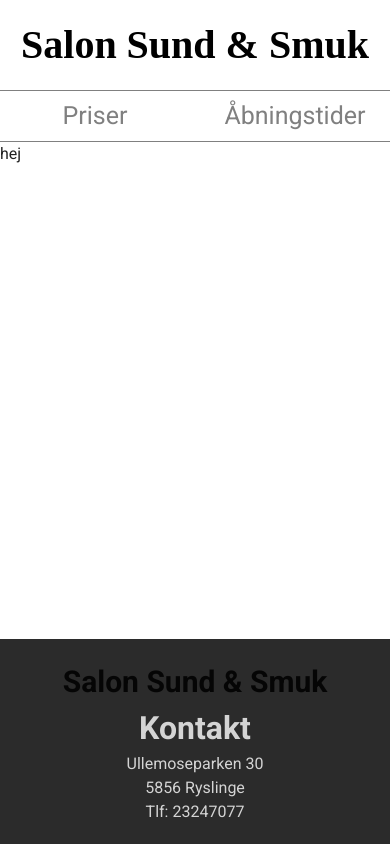
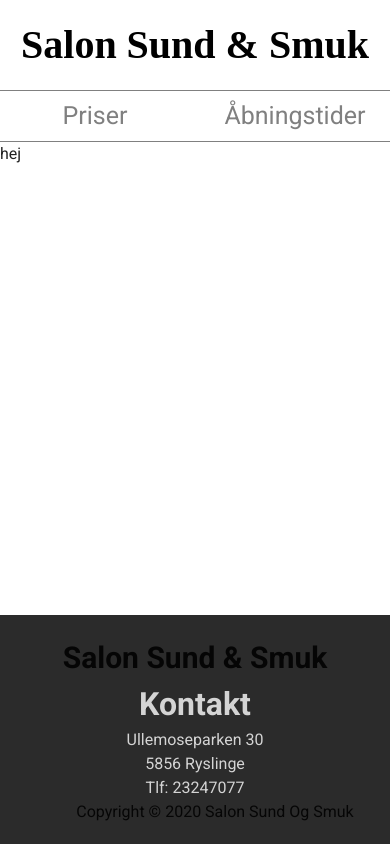
Before and after one commit to Mesterduc/SundOgSmuk2, a Vue app in the folder front-end/: page / in a window 390 px wide. Shown: the top 844 px of the page. Built offline with nearby package versions, Linux system fonts and the light colour scheme.

Commit message:
copy right

```diff
--- a/front-end/src/components/BottomNav.vue
+++ b/front-end/src/components/BottomNav.vue
@@ -9,5 +9,8 @@
       <p>5856 Ryslinge</p>
       <p>Tlf: 23247077</p>
     </div>
+    <div class="copyright">
+     <p>Copyright &copy; 2020 Salon Sund Og Smuk</p>
+    </div>
   </div>
 </template>
--- a/front-end/src/sass/components/_footer.sass
+++ b/front-end/src/sass/components/_footer.sass
@@ -20,6 +20,10 @@
     margin: 0
     padding: 0
 
+  .copyright
+    align-self: end
+    padding-left: 40px
+
 
   @media (max-width: 1150px)
     .footer-logo
@@ -29,3 +33,5 @@
     display: block
   .footer-logo
     text-align: center
+  .copyright
+    text-align: center
```
